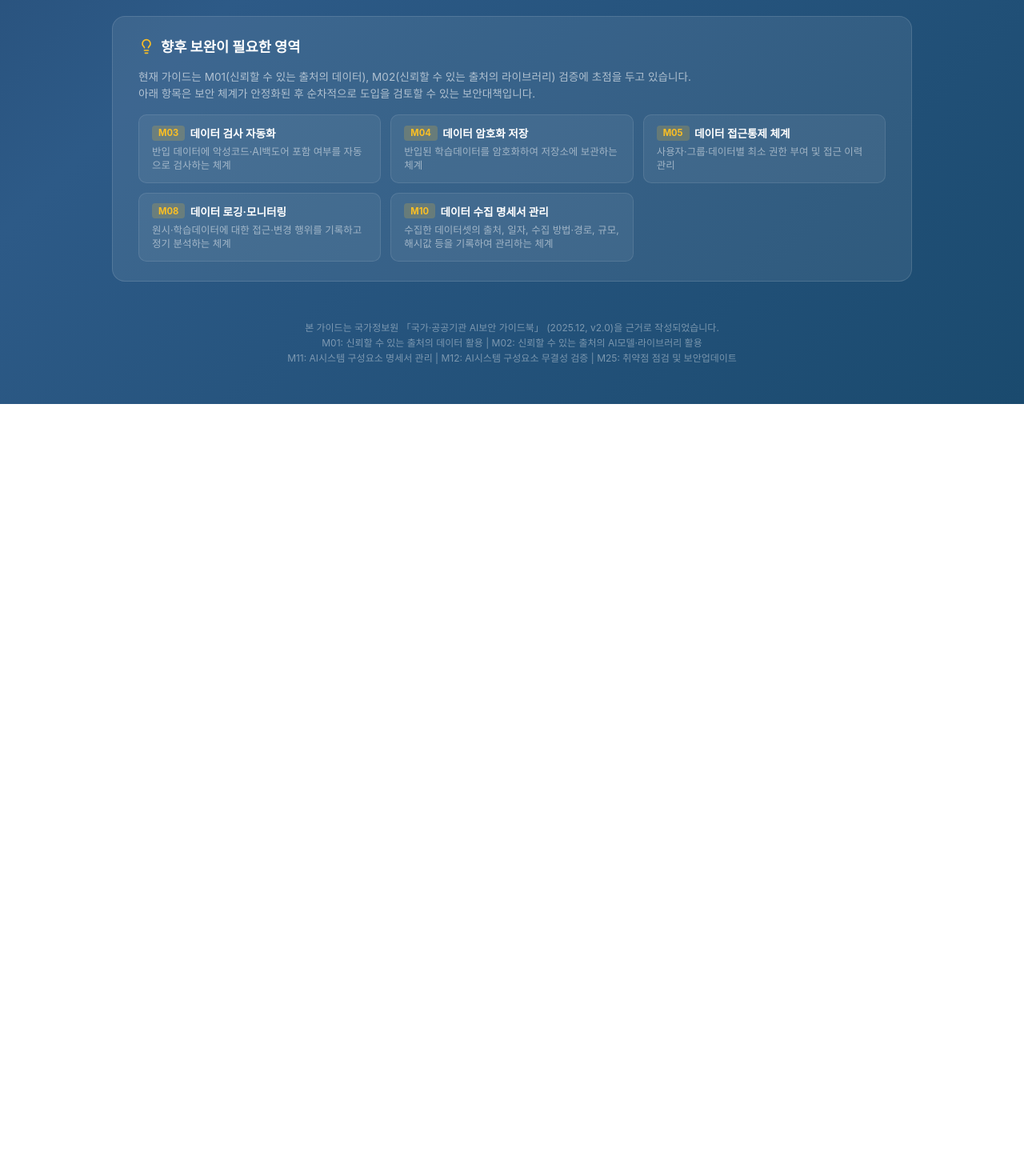
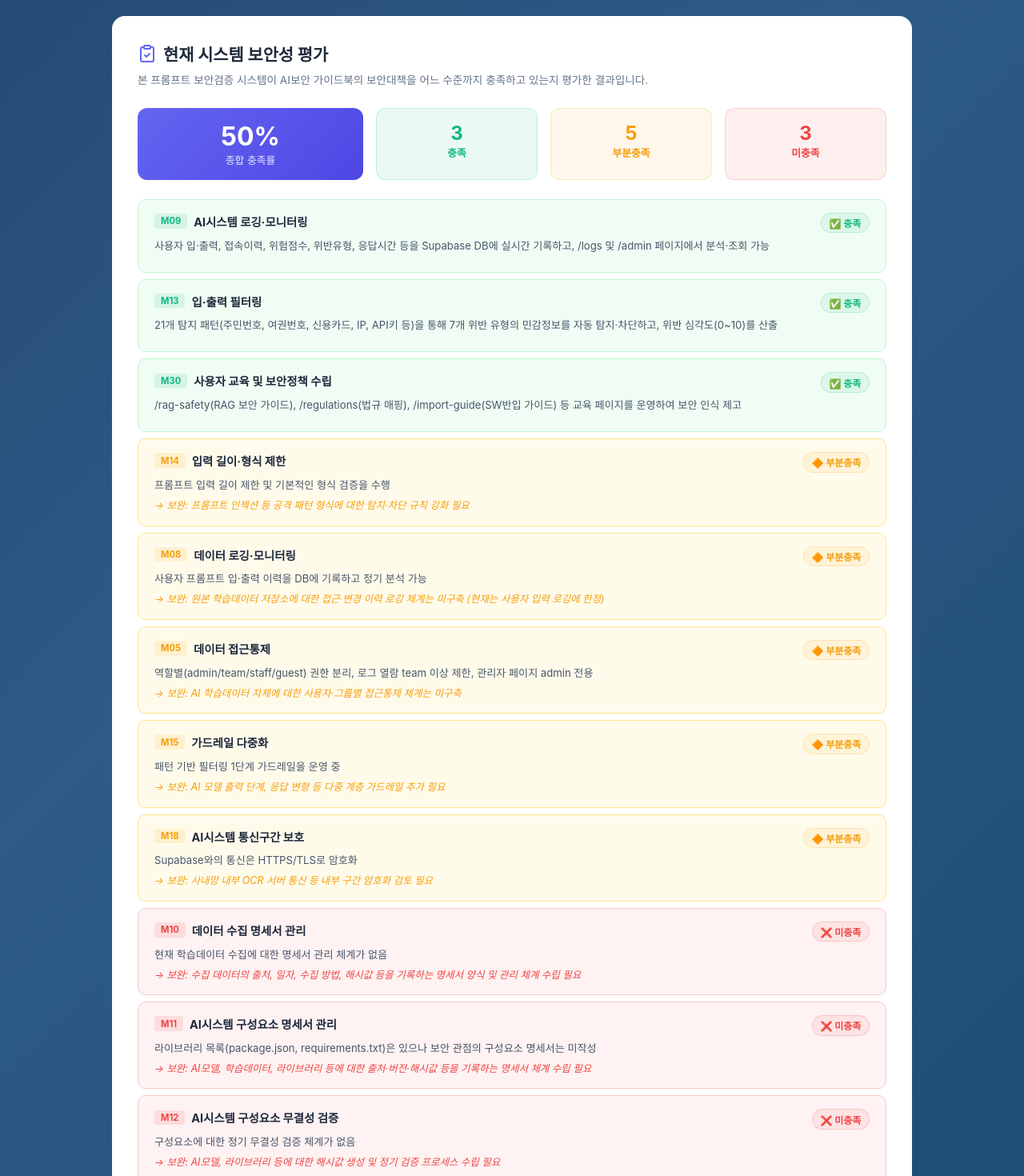
Before and after one commit to kai01235813-eng/knai_safetyprompt_web, a Next.js app: page /import-guide in a window 1280 px wide. Shown: the part 1200-2670 px from the top of the page at 80% size. Before the commit the page ends 1705 px from the top, so only its background shows below. Built offline with nearby package versions, Linux system fonts and the light colour scheme.

Commit message:
Add current system security assessment section to import guide
Show compliance status (met/partial/not met) for each NIS guidebook
item with percentage score, current state, and gaps to address.

Co-Authored-By: Claude Opus 4.6 (1M context) <noreply@anthropic.com>

```diff
--- a/app/import-guide/page.tsx
+++ b/app/import-guide/page.tsx
@@ -211,6 +211,91 @@ const FUTURE_ITEMS = [
   },
 ]
 
+// ─── 현재 시스템 보안성 평가 데이터 ───
+interface AssessmentItem {
+  code: string
+  title: string
+  status: '충족' | '부분충족' | '미충족'
+  currentState: string
+  gap?: string
+}
+
+const SECURITY_ASSESSMENT: AssessmentItem[] = [
+  {
+    code: 'M09',
+    title: 'AI시스템 로깅·모니터링',
+    status: '충족',
+    currentState: '사용자 입·출력, 접속이력, 위험점수, 위반유형, 응답시간 등을 Supabase DB에 실시간 기록하고, /logs 및 /admin 페이지에서 분석·조회 가능',
+  },
+  {
+    code: 'M13',
+    title: '입·출력 필터링',
+    status: '충족',
+    currentState: '21개 탐지 패턴(주민번호, 여권번호, 신용카드, IP, API키 등)을 통해 7개 위반 유형의 민감정보를 자동 탐지·차단하고, 위반 심각도(0~10)를 산출',
+  },
+  {
+    code: 'M30',
+    title: '사용자 교육 및 보안정책 수립',
+    status: '충족',
+    currentState: '/rag-safety(RAG 보안 가이드), /regulations(법규 매핑), /import-guide(SW반입 가이드) 등 교육 페이지를 운영하여 보안 인식 제고',
+  },
+  {
+    code: 'M14',
+    title: '입력 길이·형식 제한',
+    status: '부분충족',
+    currentState: '프롬프트 입력 길이 제한 및 기본적인 형식 검증을 수행',
+    gap: '프롬프트 인젝션 등 공격 패턴 형식에 대한 탐지·차단 규칙 강화 필요',
+  },
+  {
+    code: 'M08',
+    title: '데이터 로깅·모니터링',
+    status: '부분충족',
+    currentState: '사용자 프롬프트 입·출력 이력을 DB에 기록하고 정기 분석 가능',
+    gap: '원본 학습데이터 저장소에 대한 접근·변경 이력 로깅 체계는 미구축 (현재는 사용자 입력 로깅에 한정)',
+  },
+  {
+    code: 'M05',
+    title: '데이터 접근통제',
+    status: '부분충족',
+    currentState: '역할별(admin/team/staff/guest) 권한 분리, 로그 열람 team 이상 제한, 관리자 페이지 admin 전용',
+    gap: 'AI 학습데이터 자체에 대한 사용자·그룹별 접근통제 체계는 미구축',
+  },
+  {
+    code: 'M15',
+    title: '가드레일 다중화',
+    status: '부분충족',
+    currentState: '패턴 기반 필터링 1단계 가드레일을 운영 중',
+    gap: 'AI 모델 출력 단계, 응답 변형 등 다중 계층 가드레일 추가 필요',
+  },
+  {
+    code: 'M18',
+    title: 'AI시스템 통신구간 보호',
+    status: '부분충족',
+    currentState: 'Supabase와의 통신은 HTTPS/TLS로 암호화',
+    gap: '사내망 내부 OCR 서버 통신 등 내부 구간 암호화 검토 필요',
+  },
+  {
+    code: 'M10',
+    title: '데이터 수집 명세서 관리',
+    status: '미충족',
+    currentState: '현재 학습데이터 수집에 대한 명세서 관리 체계가 없음',
+    gap: '수집 데이터의 출처, 일자, 수집 방법, 해시값 등을 기록하는 명세서 양식 및 관리 체계 수립 필요',
+  },
+  {
+    code: 'M11',
+    title: 'AI시스템 구성요소 명세서 관리',
+    status: '미충족',
+    currentState: '라이브러리 목록(package.json, requirements.txt)은 있으나 보안 관점의 구성요소 명세서는 미작성',
+    gap: 'AI모델, 학습데이터, 라이브러리 등에 대한 출처·버전·해시값 등을 기록하는 명세서 체계 수립 필요',
+  },
+  {
+    code: 'M12',
+    title: 'AI시스템 구성요소 무결성 검증',
+    status: '미충족',
+    currentState: '구성요소에 대한 정기 무결성 검증 체계가 없음',
+    gap: 'AI모델, 라이브러리 등에 대한 해시값 생성 및 정기 검증 프로세스 수립 필요',
+  },
+]
 
 export default function ImportGuidePage() {
   const [currentStep, setCurrentStep] = useState(0) // 0 = 개요, 1~8 = 각 단계
@@ -750,7 +835,123 @@ export default function ImportGuidePage() {
           )}
         </AnimatePresence>
 
-        {/* 향후 보완 필요사항 섹션 */}
+        {/* ─── 현재 시스템 보안성 평가 ─── */}
+        <motion.div
+          initial={{ opacity: 0, y: 20 }}
+          animate={{ opacity: 1, y: 0 }}
+          transition={{ delay: 0.4 }}
+          style={{
+            background: 'white',
+            borderRadius: '16px',
+            padding: '2rem',
+            marginTop: '2rem',
+          }}
+        >
+          <h3 style={{
+            fontSize: '1.3rem', fontWeight: 'bold', color: '#1e293b', marginBottom: '0.5rem',
+            display: 'flex', alignItems: 'center', gap: '0.5rem'
+          }}>
+            <ClipboardCheck size={24} color="#6366f1" />
+            현재 시스템 보안성 평가
+          </h3>
+          <p style={{ fontSize: '0.85rem', color: '#64748b', marginBottom: '1.5rem', lineHeight: '1.5' }}>
+            본 프롬프트 보안검증 시스템이 AI보안 가이드북의 보안대책을 어느 수준까지 충족하고 있는지 평가한 결과입니다.
+          </p>
+
+          {/* 요약 점수 */}
+          {(() => {
+            const total = SECURITY_ASSESSMENT.length
+            const met = SECURITY_ASSESSMENT.filter(a => a.status === '충족').length
+            const partial = SECURITY_ASSESSMENT.filter(a => a.status === '부분충족').length
+            const notMet = SECURITY_ASSESSMENT.filter(a => a.status === '미충족').length
+            const score = Math.round(((met * 1 + partial * 0.5) / total) * 100)
+            return (
+              <div style={{
+                display: 'flex', gap: '1rem', marginBottom: '1.5rem', flexWrap: 'wrap',
+              }}>
+                <div style={{
+                  flex: '1 1 180px', padding: '1rem', borderRadius: '12px',
+                  background: 'linear-gradient(135deg, #6366f1, #4f46e5)',
+                  color: 'white', textAlign: 'center',
+                }}>
+                  <div style={{ fontSize: '2rem', fontWeight: 'bold' }}>{score}%</div>
+                  <div style={{ fontSize: '0.8rem', opacity: 0.85 }}>종합 충족률</div>
+                </div>
+                {[
+                  { label: '충족', count: met, color: '#10b981', bg: '#10b98115' },
+                  { label: '부분충족', count: partial, color: '#f59e0b', bg: '#f59e0b15' },
+                  { label: '미충족', count: notMet, color: '#ef4444', bg: '#ef444415' },
+                ].map(s => (
+                  <div key={s.label} style={{
+                    flex: '1 1 100px', padding: '1rem', borderRadius: '12px',
+                    background: s.bg, border: `1px solid ${s.color}30`, textAlign: 'center',
+                  }}>
+                    <div style={{ fontSize: '1.5rem', fontWeight: 'bold', color: s.color }}>{s.count}</div>
+                    <div style={{ fontSize: '0.8rem', color: s.color, fontWeight: '600' }}>{s.label}</div>
+                  </div>
+                ))}
+              </div>
+            )
+          })()}
+
+          {/* 평가 항목 리스트 */}
+          <div style={{ display: 'flex', flexDirection: 'column', gap: '0.5rem' }}>
+            {SECURITY_ASSESSMENT.map((item, i) => {
+              const statusConfig = {
+                '충족': { color: '#10b981', bg: '#f0fdf4', border: '#bbf7d0', icon: '✅' },
+                '부분충족': { color: '#f59e0b', bg: '#fffbeb', border: '#fde68a', icon: '🔶' },
+                '미충족': { color: '#ef4444', bg: '#fef2f2', border: '#fecaca', icon: '❌' },
+              }[item.status]
+
+              return (
+                <motion.div
+                  key={item.code}
+                  initial={{ opacity: 0, x: -15 }}
+                  animate={{ opacity: 1, x: 0 }}
+                  transition={{ delay: i * 0.05 }}
+                  style={{
+                    padding: '1rem 1.25rem',
+                    borderRadius: '10px',
+                    background: statusConfig.bg,
+                    border: `1px solid ${statusConfig.border}`,
+                  }}
+                >
+                  <div style={{ display: 'flex', justifyContent: 'space-between', alignItems: 'flex-start', gap: '0.75rem', marginBottom: '0.4rem' }}>
+                    <div style={{ display: 'flex', alignItems: 'center', gap: '0.5rem', flex: 1 }}>
+                      <span style={{
+                        background: `${statusConfig.color}20`, color: statusConfig.color,
+                        padding: '0.15rem 0.5rem', borderRadius: '4px',
+                        fontSize: '0.7rem', fontWeight: 'bold', whiteSpace: 'nowrap',
+                      }}>
+                        {item.code}
+                      </span>
+                      <span style={{ fontWeight: 'bold', fontSize: '0.9rem', color: '#1e293b' }}>{item.title}</span>
+                    </div>
+                    <span style={{
+                      display: 'inline-flex', alignItems: 'center', gap: '0.3rem',
+                      padding: '0.2rem 0.6rem', borderRadius: '20px',
+                      background: `${statusConfig.color}15`, color: statusConfig.color,
+                      fontSize: '0.75rem', fontWeight: 'bold', whiteSpace: 'nowrap',
+                      border: `1px solid ${statusConfig.color}30`,
+                    }}>
+                      {statusConfig.icon} {item.status}
+                    </span>
+                  </div>
+                  <p style={{ fontSize: '0.82rem', color: '#475569', lineHeight: '1.5', marginBottom: '0.4rem' }}>
+                    {item.currentState}
+                  </p>
+                  {item.gap && (
+                    <p style={{ fontSize: '0.78rem', color: statusConfig.color, lineHeight: '1.4', fontStyle: 'italic' }}>
+                      → 보완: {item.gap}
+                    </p>
+                  )}
+                </motion.div>
+              )
+            })}
+          </div>
+        </motion.div>
+
+        {/* ─── 향후 보완 필요사항 섹션 ─── */}
         <motion.div
           initial={{ opacity: 0, y: 20 }}
           animate={{ opacity: 1, y: 0 }}
@@ -759,7 +960,7 @@ export default function ImportGuidePage() {
             background: 'rgba(255,255,255,0.08)',
             borderRadius: '16px',
             padding: '1.5rem 2rem',
-            marginTop: '2rem',
+            marginTop: '1.5rem',
             border: '1px solid rgba(255,255,255,0.12)',
           }}
         >
```
